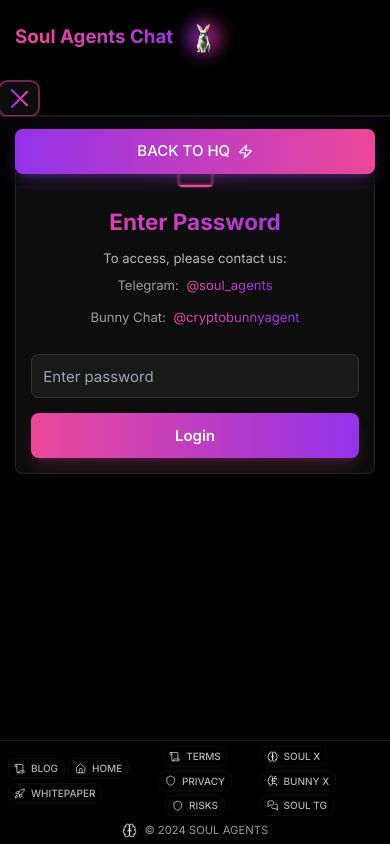
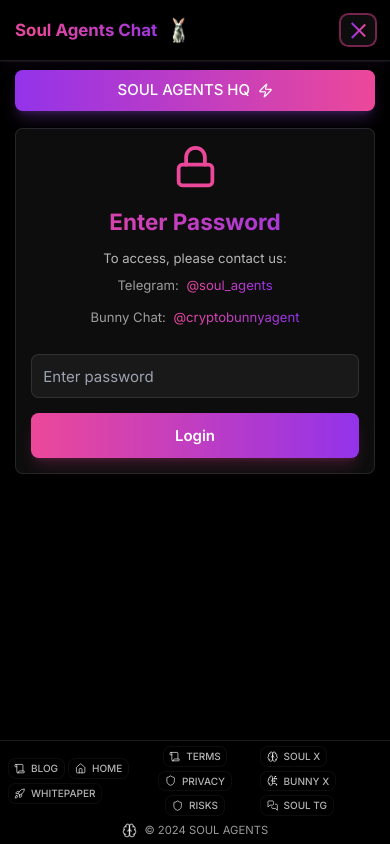
Before and after one commit to adag1oeth/trading, a Next.js app: page / in a window 390 px wide. Both pictures are taken after a click on the button "Toggle menu". Built offline with nearby package versions, Linux system fonts and the light colour scheme.

Commit message:
mobile-optimized

```diff
--- a/components/ui/navbar.tsx
+++ b/components/ui/navbar.tsx
@@ -17,11 +17,11 @@ export function Navbar() {
     <nav className="fixed w-full z-50 top-0">
       <div className="backdrop-blur-xl bg-black/30 border-b border-white/10 shadow-lg shadow-purple-500/10">
         <div className="max-w-7xl mx-auto px-4 sm:px-6 lg:px-8">
-          <div className="flex items-center justify-between h-20">
+          <div className="flex items-center justify-between h-16 lg:h-20">
             {/* Logo and Bunny Icon */}
-            <div className="flex items-center space-x-4">
+            <div className="flex items-center space-x-2 sm:space-x-4">
               <Link href="/" className="flex items-center group">
-                <span className="text-xl font-bold bg-gradient-to-r from-electric-purple via-neon-pink to-electric-purple bg-[200%_auto] animate-gradient-x bg-clip-text text-transparent group-hover:from-neon-pink group-hover:via-electric-purple group-hover:to-neon-pink transition-all duration-300">
+                <span className="text-lg sm:text-xl font-bold bg-gradient-to-r from-electric-purple via-neon-pink to-electric-purple bg-[200%_auto] animate-gradient-x bg-clip-text text-transparent group-hover:from-neon-pink group-hover:via-electric-purple group-hover:to-neon-pink transition-all duration-300">
                   Soul Agents Chat
                 </span>
               </Link>
@@ -31,13 +31,12 @@ export function Navbar() {
                 className="flex transform hover:scale-110 transition-all duration-300"
               >
                 <div className="relative">
-                  <div className="absolute -inset-0.5 bg-gradient-to-r from-purple-600 to-pink-600 rounded-full blur opacity-75 group-hover:opacity-100 transition duration-1000 group-hover:duration-200 animate-pulse"></div>
                   <Image
                     src="/placeholder-avatar4.png"
                     alt="Soul AI Agents"
-                    width={32}
-                    height={32}
-                    className="relative rounded-full hover:opacity-80 transition-opacity"
+                    width={28}
+                    height={28}
+                    className="relative rounded-full hover:opacity-80 transition-opacity sm:w-8 sm:h-8"
                   />
                 </div>
               </Link>
@@ -48,7 +47,7 @@ export function Navbar() {
               <Link
                 href="https://github.com/adamzasada/trading"
                 target="_blank"
-                className="hidden md:flex items-center space-x-2 px-4 py-1.5 bg-gradient-to-r from-purple-500/10 via-pink-500/10 to-purple-500/10 hover:from-purple-500/20 hover:via-pink-500/20 hover:to-purple-500/20 border border-white/10 hover:border-white/20 rounded-full transition-all duration-500 group hover:scale-105 hover:shadow-lg hover:shadow-purple-500/25"
+                className="hidden lg:flex items-center space-x-2 px-4 py-1.5 bg-gradient-to-r from-purple-500/10 via-pink-500/10 to-purple-500/10 hover:from-purple-500/20 hover:via-pink-500/20 hover:to-purple-500/20 border border-white/10 hover:border-white/20 rounded-full transition-all duration-500 group hover:scale-105 hover:shadow-lg hover:shadow-purple-500/25"
               >
                 <span className="text-sm text-white/70 group-hover:text-white transition-colors duration-200">
                   Brian AI
@@ -60,6 +59,25 @@ export function Navbar() {
                 <div className="absolute inset-0 rounded-full bg-gradient-to-r from-purple-500/20 via-pink-500/20 to-purple-500/20 blur-xl opacity-0 group-hover:opacity-100 transition-opacity duration-500 -z-10"></div>
               </Link>
             </div>
+
+            {/* Mobile menu button */}
+            <button
+              onClick={() => setIsOpen(!isOpen)}
+              className="lg:hidden p-2 bg-white/5 hover:bg-white/10 rounded-lg transition-all duration-200 group"
+              aria-label="Toggle menu"
+            >
+              <div className="w-5 h-4 flex flex-col justify-between">
+                <span
+                  className={`w-full h-0.5 bg-gradient-to-r from-electric-purple to-neon-pink transform transition-all duration-300 ${isOpen ? "rotate-45 translate-y-1.5" : ""}`}
+                ></span>
+                <span
+                  className={`w-full h-0.5 bg-gradient-to-r from-neon-pink to-electric-purple transition-all duration-300 ${isOpen ? "opacity-0" : ""}`}
+                ></span>
+                <span
+                  className={`w-full h-0.5 bg-gradient-to-r from-electric-purple to-neon-pink transform transition-all duration-300 ${isOpen ? "-rotate-45 -translate-y-1.5" : ""}`}
+                ></span>
+              </div>
+            </button>
 
             {/* Right side content - Now only contains the HQ button */}
             <div className="hidden lg:flex items-center">
@@ -74,40 +92,19 @@ export function Navbar() {
             </div>
           </div>
         </div>
-
-        {/* Mobile menu button */}
-        <div className="lg:hidden">
-          <button
-            onClick={() => setIsOpen(!isOpen)}
-            className="p-2 bg-white/5 hover:bg-white/10 rounded-lg transition-all duration-200 group"
-            aria-label="Toggle menu"
-          >
-            <div className="w-6 h-5 flex flex-col justify-between">
-              <span
-                className={`w-full h-0.5 bg-gradient-to-r from-electric-purple to-neon-pink transform transition-all duration-300 ${isOpen ? "rotate-45 translate-y-2" : ""}`}
-              ></span>
-              <span
-                className={`w-full h-0.5 bg-gradient-to-r from-neon-pink to-electric-purple transition-all duration-300 ${isOpen ? "opacity-0" : ""}`}
-              ></span>
-              <span
-                className={`w-full h-0.5 bg-gradient-to-r from-electric-purple to-neon-pink transform transition-all duration-300 ${isOpen ? "-rotate-45 -translate-y-2" : ""}`}
-              ></span>
-            </div>
-          </button>
-        </div>
       </div>
 
       {/* Mobile menu */}
       {isOpen && (
         <div className="lg:hidden">
-          <div className="px-4 py-3 space-y-3 backdrop-blur-xl bg-black/30 border-t border-white/5">
+          <div className="px-4 py-2 space-y-2 backdrop-blur-xl bg-black/30 border-t border-white/5">
             {/* Back to base button for mobile */}
             <Link
               href="https://soulagents.io"
               target="_blank"
-              className="w-full px-4 py-3 bg-gradient-to-r from-electric-purple to-neon-pink hover:from-neon-pink hover:to-electric-purple text-white rounded-lg transform hover:scale-[1.02] transition-all duration-300 shadow-lg shadow-purple-500/25 hover:shadow-pink-500/25 font-medium flex items-center justify-center space-x-2 group"
+              className="w-full px-4 py-2.5 bg-gradient-to-r from-electric-purple to-neon-pink hover:from-neon-pink hover:to-electric-purple text-white rounded-lg transform hover:scale-[1.02] transition-all duration-300 shadow-lg shadow-purple-500/25 hover:shadow-pink-500/25 font-medium flex items-center justify-center space-x-2 group"
             >
-              <span>BACK TO HQ</span>
+              <span>SOUL AGENTS HQ</span>
               <Zap className="w-4 h-4 group-hover:translate-x-0.5 transition-transform" />
             </Link>
           </div>
```
